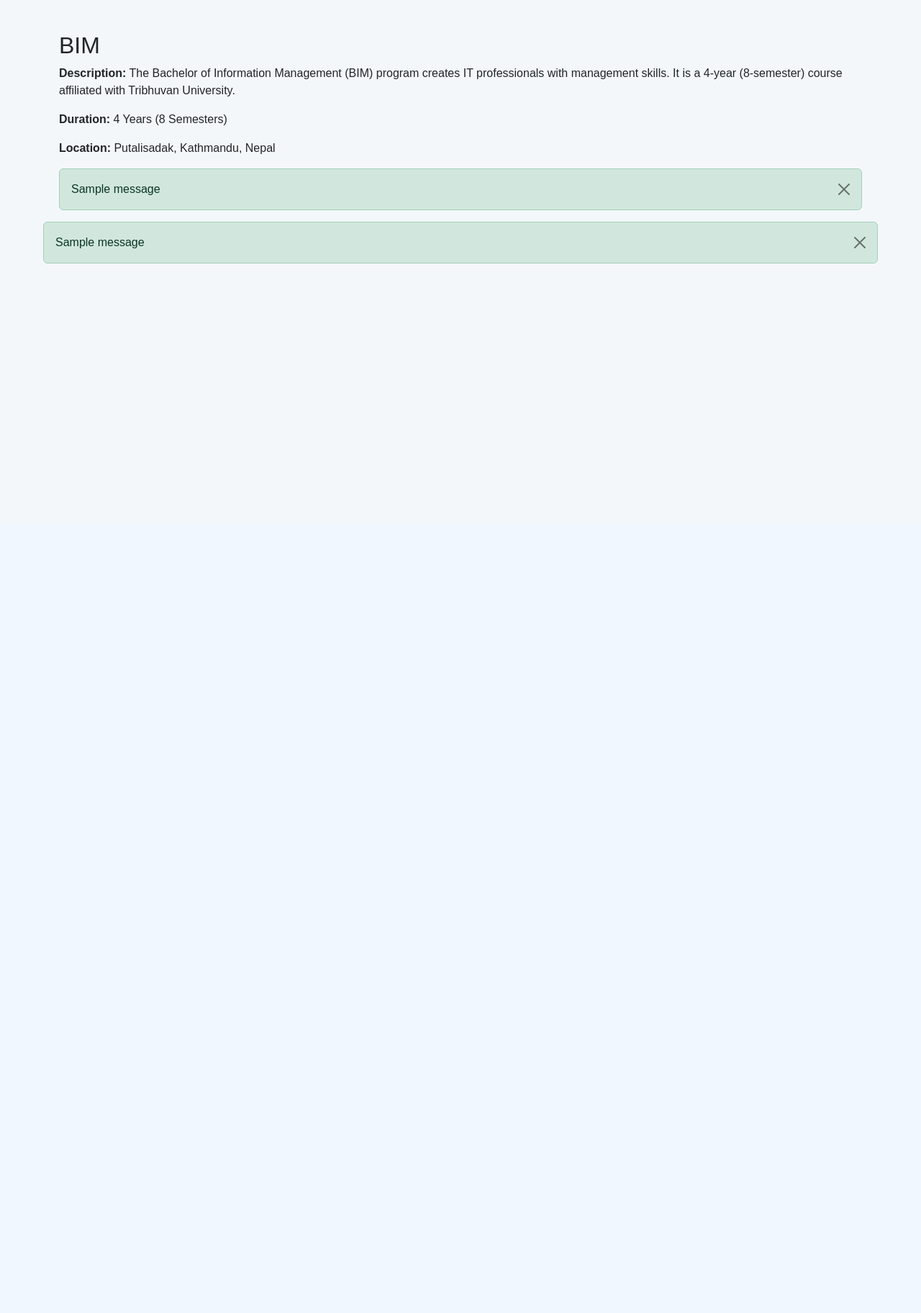
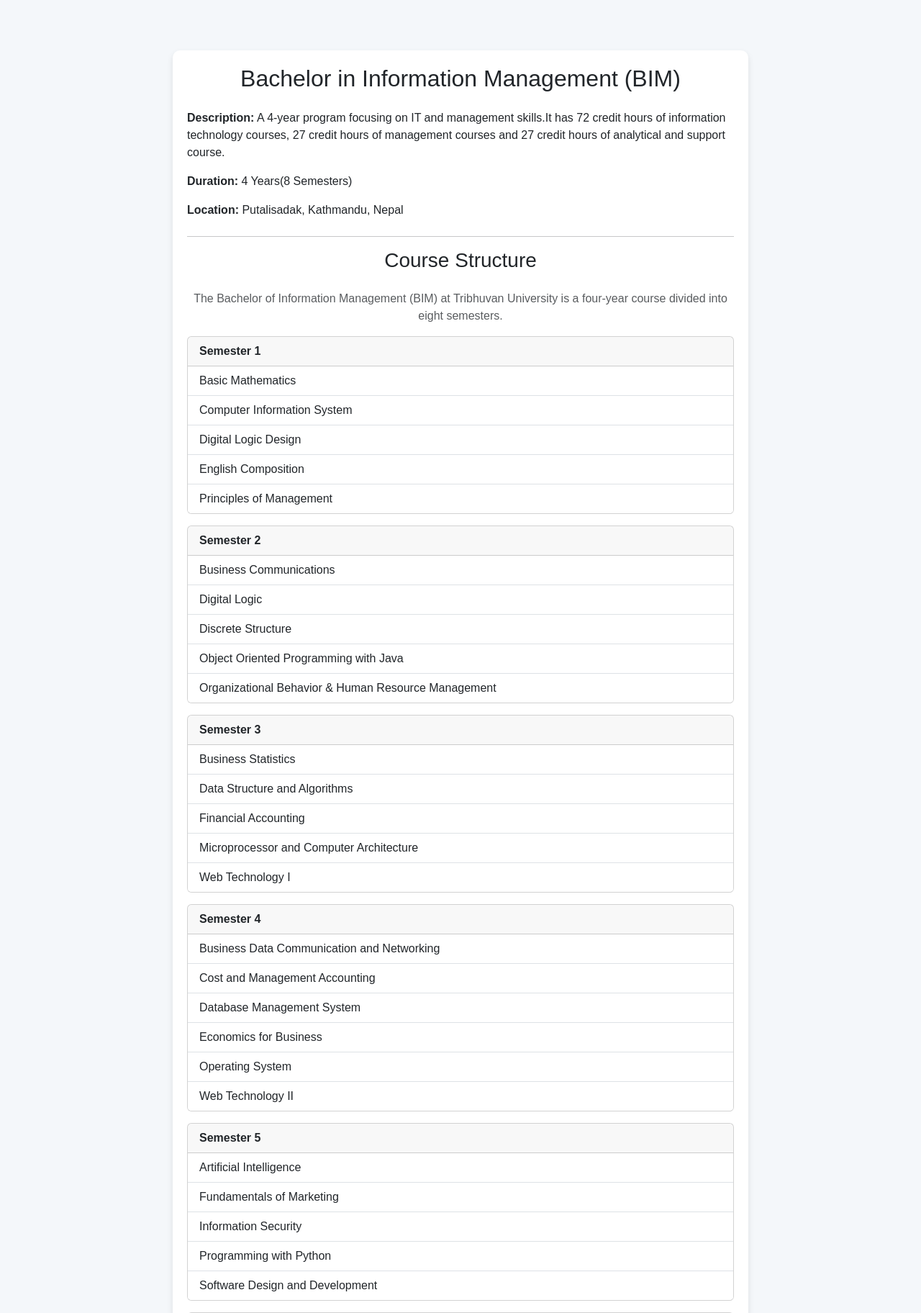
Before and after one commit to ankitasimkhada1/college-information-portal, a Django app: page /campus/bim-course-details/ in a window 1280 px wide. Shown: the part 72-1896 px from the top of the page at 72% size. Before the commit the page ends 438 px from the top, so only its background shows below. Run offline with Django 5.2, Linux system fonts and the light colour scheme; a user stored in the database is signed in; data comes from the database, SQL or seed files in the repository; both versions use the stored data as it was after the commit; tables that the repository leaves empty hold one stand-in row (values such as "Sample post"); one stand-in notice (Sample message) is shown.

Commit message:
Updated and Solved issues

```diff
--- a/campus/models.py
+++ b/campus/models.py
@@ -7,10 +7,16 @@ from users.models import CustomUser
 class Faculty(models.Model):
     name = models.CharField(max_length=100)
 
+    def __str__(self):
+        return self.name
+
 class Subject(models.Model):
     name = models.CharField(max_length=100)
     faculty = models.ForeignKey(Faculty, on_delete=models.CASCADE)
     semester = models.IntegerField()
+
+    def __str__(self):
+        return f"{self.name} (Sem {self.semester})"
 
 class StudentProfile(models.Model):
     user = models.OneToOneField(CustomUser, on_delete=models.CASCADE)
@@ -80,6 +86,9 @@ class Event(models.Model):
     date = models.DateField()
     type = models.CharField(max_length=50)  # e.g., tournament
 
+    def __str__(self):
+        return self.title
+
 class Project(models.Model):
     title = models.CharField(max_length=200)
     description = models.TextField()
--- a/campus/templates/campus/bim_course_details.html
+++ b/campus/templates/campus/bim_course_details.html
@@ -1,21 +1,69 @@
 {% extends 'base.html' %}
 {% block title %}BIM Course Details - ShankerDev Campus{% endblock %}
+
 {% block content %}
-<div class="container mt-4">
-    <h2>{{ course_info.title }}</h2>
+<style>
+    .details-container {
+        max-width: 800px;
+        margin: 50px auto;
+        background: white;
+        border-radius: 10px;
+        box-shadow: 0 4px 8px rgba(0, 0, 0, 0.1);
+        padding: 20px;
+    }
+</style>
+
+<div class="container">
+    <div class="details-container">
+        <h2 class="text-center mb-4">{{ course_info.title }}</h2>
+
+        <div class="mb-4">
             <p><strong>Description:</strong> {{ course_info.description }}</p>
             <p><strong>Duration:</strong> {{ course_info.duration }}</p>
             <p><strong>Location:</strong> {{ course_info.location }}</p>
             {% if course_info.additional_info %}
             <p><strong>Additional Info:</strong> {{ course_info.additional_info }}</p>
             {% endif %}
-    {% if messages %}
-    {% for message in messages %}
-    <div class="alert alert-{{ message.tags }} alert-dismissible fade show" role="alert">
-        {{ message }}
-        <button type="button" class="btn-close" data-bs-dismiss="alert" aria-label="Close"></button>
         </div>
+
+        <hr>
+
+        <h3 class="text-center mb-4">Course Structure</h3>
+        <p class="text-center text-muted">The Bachelor of Information Management (BIM) at Tribhuvan University is a
+            four-year course divided into eight semesters.</p>
+
+        {% for semester, subjects in bim_subjects.items %}
+        <div class="card mb-3">
+            <div class="card-header fw-bold">Semester {{ semester }}</div>
+            <ul class="list-group list-group-flush">
+                {% for subject in subjects %}
+                <li class="list-group-item">{{ subject }}</li>
+                {% empty %}
+                <li class="list-group-item text-muted">No subjects found for this semester.</li>
                 {% endfor %}
-    {% endif %}
+            </ul>
+        </div>
+        {% empty %}
+        <div class="alert alert-info">No subjects found in the database. Please ensure subjects are populated.</div>
+        {% endfor %}
+
+        <h3 class="mt-4">Fee Structure (NPR)</h3>
+        <table class="table table-striped">
+            <thead>
+                <tr>
+                    <th>Batch Year</th>
+                    <th>Fee</th>
+                </tr>
+            </thead>
+            <tbody>
+                {% for year, fee in fee_structure.items %}
+                <tr>
+                    <td>{{ year }}</td>
+                    <td>{{ fee }}</td>
+                </tr>
+                {% endfor %}
+            </tbody>
+        </table>
+    </div>
 </div>
 {% endblock %}
--- a/campus/views.py
+++ b/campus/views.py
@@ -289,22 +289,24 @@ def admin_required(function):
 @login_required
 @student_required
 def student_dashboard(request):
-    try:
-        profile = StudentProfile.objects.get(user=request.user)
-        attendance_percent = (profile.attended_days / profile.total_days * 100) if profile.total_days else 0
-        if attendance_percent < 80:
-            messages.warning(request, f"Low attendance: {attendance_percent:.1f}%. Contact your faculty.")
-            send_mail(
+    profile, created = StudentProfile.objects.get_or_create(user=request.user)
+    if created:
+        messages.info(request, "Welcome! Your student profile has been created.")
+
+    attendance_percent = (profile.attended_days / profile.total_days * 100) if profile.total_days else 0
+    if attendance_percent < 80:
+        messages.warning(request, f"Low attendance: {attendance_percent:.1f}%. Contact your faculty.")
+        try:
+             send_mail(
                 'Low Attendance Alert',
                 f'Your attendance is {attendance_percent:.1f}%, below 80%. Contact your faculty.',
                 settings.EMAIL_HOST_USER,
                 [request.user.email],
                 fail_silently=True,
             )
-    except StudentProfile.DoesNotExist:
-        messages.error(request, "Your student profile is not set up. Contact an admin.")
-        attendance_percent = 0
-        profile = None
+        except Exception:
+             pass
+
     if profile:
         exams = ExamRoutine.objects.filter(date__gte=date.today()).order_by('date')
         fees = FeeDue.objects.filter(student=request.user, due_date__gte=date.today()).order_by('due_date')
@@ -609,44 +611,41 @@ def alert_fee_dues(request):
 #             }
 #         }
 #     return render(request, 'campus/bim_course_details.html', context)
-@login_required
 def bim_course_details(request):
-    try:
-        # Use exact match for BIM course or case-insensitive search
-        bim_course = Course.objects.filter(name__iexact='BIM').first()
-        if not bim_course:
-            bim_course = Course.objects.filter(name__icontains='bim').first()
-        context = {
-            'course_info': {
-                'title': bim_course.name if bim_course else 'Bachelor in Information Management (BIM)',
-                'description': bim_course.description if bim_course else 'A 4-year program focusing on IT and management skills.',
-                'duration': bim_course.duration if bim_course else '4 years',
-                'location': bim_course.location if bim_course else 'Putalisadak, Kathmandu, Nepal',
-                'additional_info': getattr(bim_course, 'additional_info', ''),  # Add more fields if available
-            }
-        }
-    except Course.DoesNotExist:
-        messages.warning(request, "BIM course not found in the database.")
-        context = {
-            'course_info': {
-                'title': 'Bachelor in Information Management (BIM)',
-                'description': 'A 4-year program focusing on IT and management skills.',
-                'duration': '4 years',
-                'location': 'Putalisadak, Kathmandu, Nepal',
-                'additional_info': '',
-            }
-        }
-    except Exception as e:
-        messages.error(request, f"Error loading course details: {str(e)}")
-        context = {
-            'course_info': {
-                'title': 'Bachelor in Information Management (BIM)',
-                'description': 'A 4-year program focusing on IT and management skills.',
-                'duration': '4 years',
-                'location': 'Putalisadak, Kathmandu, Nepal',
-                'additional_info': '',
-            }
-        }
+    # Fetch BIM course info
+    bim_course = Course.objects.filter(name__iexact='BIM').first()
+    if not bim_course:
+        bim_course = Course.objects.filter(name__icontains='bim').first()
+
+    course_info = {
+        'title': 'Bachelor in Information Management (BIM)',
+        'description': 'A 4-year program focusing on IT and management skills.It has 72 credit hours of information technology courses, 27 credit hours of management courses and 27 credit hours of analytical and support course.',
+        'duration': '4 Years(8 Semesters)',
+        'location': 'Putalisadak, Kathmandu, Nepal',
+        'additional_info': getattr(bim_course, 'additional_info', '') if bim_course else '',
+    }
+
+    # Fetch BIM subjects from database
+    subjects = Subject.objects.filter(faculty__name__icontains='BIM').order_by('semester', 'name')
+
+    # Group by semester
+    bim_subjects = {}
+    for subject in subjects:
+        if subject.semester not in bim_subjects:
+            bim_subjects[subject.semester] = []
+        bim_subjects[subject.semester].append(subject.name)
+
+    # Sort by semester
+    bim_subjects = dict(sorted(bim_subjects.items()))
+
+    # Hardcoded fee structure as per user requirement
+    fee_structure = {2079: 475000, 2080: 500000, 2081: 525000, 2082: 550000}
+
+    context = {
+        'course_info': course_info,
+        'bim_subjects': bim_subjects,
+        'fee_structure': fee_structure,
+    }
     return render(request, 'campus/bim_course_details.html', context)
 
 @login_required
```
Also changed, not shown: campus/forms.py (+13 -1 lines), campus/templates/campus/update_seats.html (added, +12 -0 lines), db.sqlite3. Lines whose indentation alone changed are shown as unchanged.
